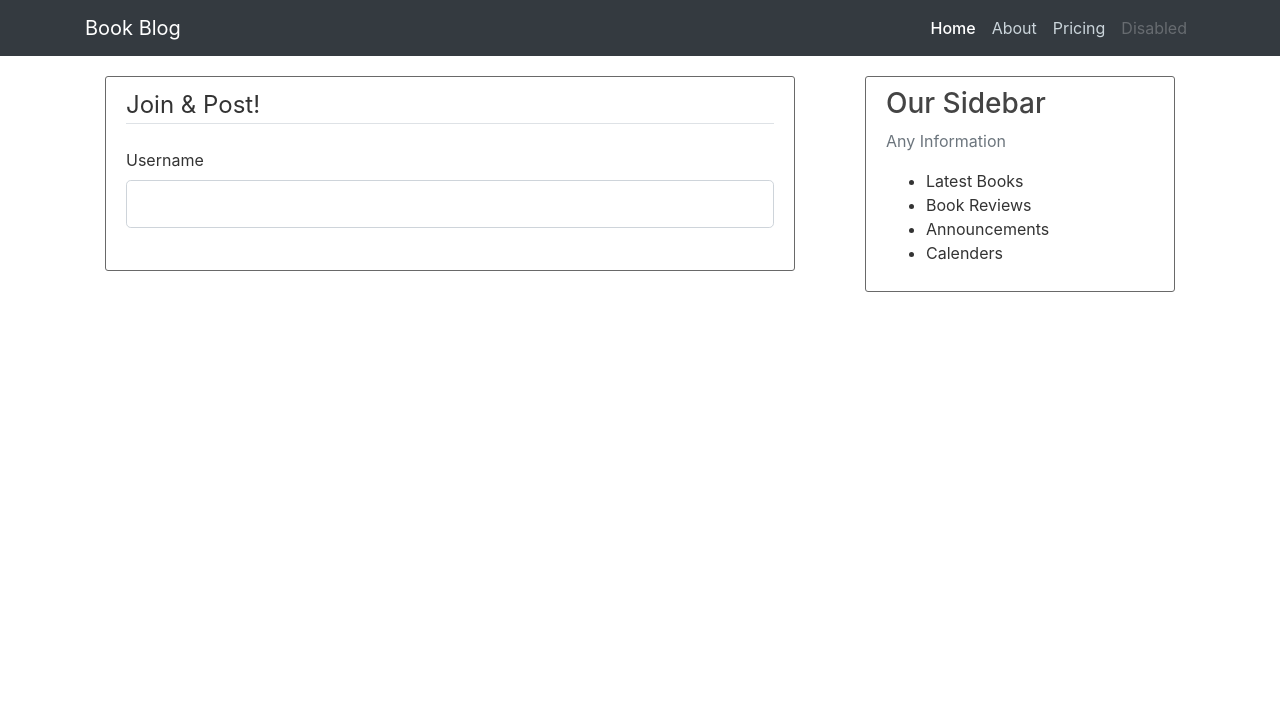
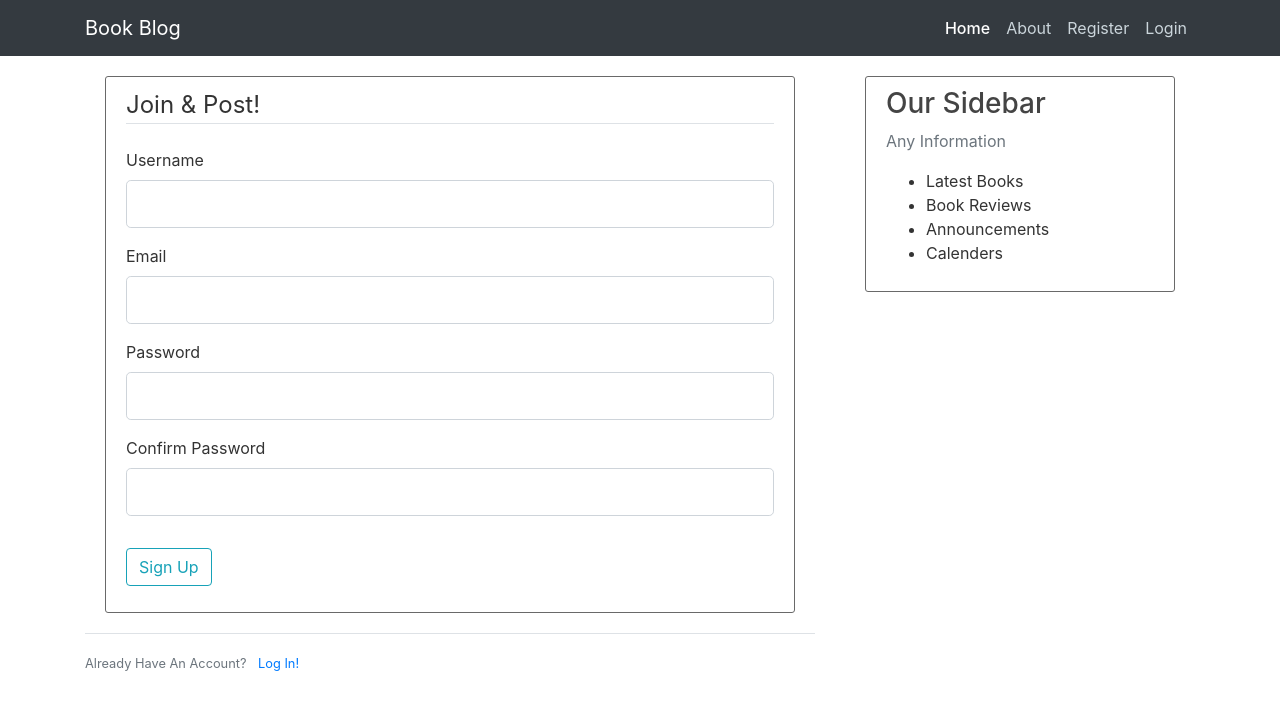
Before and after one commit to rootcanopy/book-blog, a Flask app: page /register in a window 1280 px wide. Shown: the top 710 px of the page. Run offline with Flask 2, Linux system fonts and the light colour scheme; some libraries are stand-ins or nearby versions.

Commit message:
register form is good and functions

```diff
--- a/templates/base.html
+++ b/templates/base.html
@@ -32,8 +32,8 @@
                     <div class="navbar-nav ml-auto">
                         <a class="nav-item nav-link active" href="{{ url_for('home') }}">Home <span class="sr-only">(current)</span></a>
                         <a class="nav-item nav-link" href="{{ url_for('about') }}">About</a>
-                        <a class="nav-item nav-link" href="#">Pricing</a>
-                        <a class="nav-item nav-link disabled" href="#">Disabled</a>
+                        <a class="nav-item nav-link" href="{{ url_for('register') }}">Register</a>
+                        <a class="nav-item nav-link" href="{{ url_for('login') }}">Login</a>
                     </div>
                 </div>
             </div>
--- a/templates/register.html
+++ b/templates/register.html
@@ -3,19 +3,45 @@
 {% block content%}
 
     <div class="content-section">
-
+    <!-- REGISTRATION FORM -->
         <form method="POST" action="">
         <!-- token for CRSF -->
             {{ form.hidden_tag() }}
                 <fieldset class="form-group">
                     <legend class="border-bottom mb-4">Join & Post!</legend>
+                    <!-- SECTION FOR USERNAME -->
                     <div class="form-group">
                         {{ form.username.label(class="form-control-label") }}
                         {{ form.username(class="form-control form-control-lg") }}
                     </div>
+                    <!-- SECTION FOR EMAIL-->
+                    <div class="form-group">
+                        {{ form.email.label(class="form-control-label") }}
+                        {{ form.email(class="form-control form-control-lg") }}
+                    </div>
+                    <!-- SECTION FOR PASSWORD -->
+                    <div class="form-group">
+                        {{ form.password.label(class="form-control-label") }}
+                        {{ form.password(class="form-control form-control-lg") }}
+                    </div>
+                    <!-- SECTION FOR CONFIRM PASSWORD-->
+                    <div class="form-group">
+                        {{ form.confirm_password.label(class="form-control-label") }}
+                        {{ form.confirm_password(class="form-control form-control-lg") }}
+                    </div>
+
                 </fieldset>
+                <!-- SUBMIT BUTTON -->
+                <div class="form-group">
+                    {{ form.submit(class="btn btn-outline-info") }}
+                </div>
         </form>
+    </div>
 
+    <div class="border-top pt-3">
+        <small class="text-muted">
+            Already Have An Account? <a class="ml-2" href="{{ url_for('login') }}">Log In!</a>
+        </small>
     </div>
 
 {% endblock content %}
```
